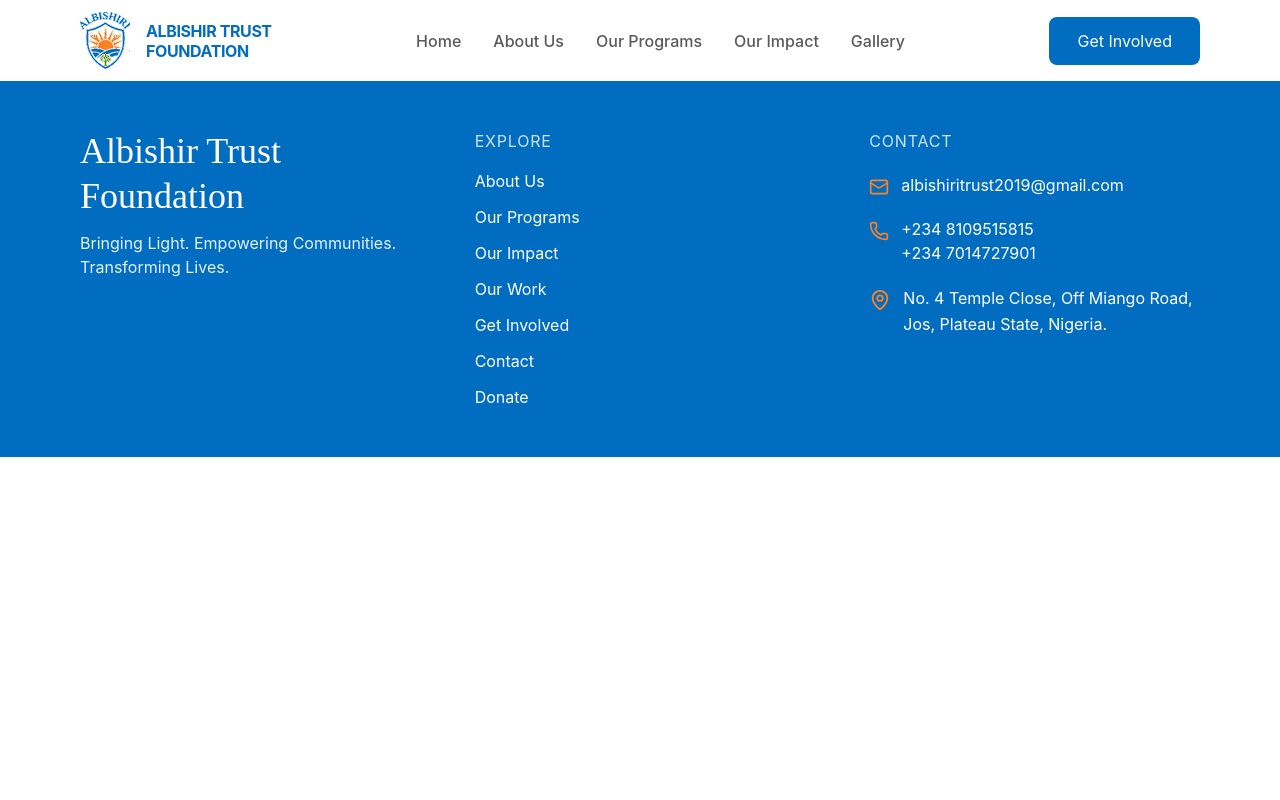
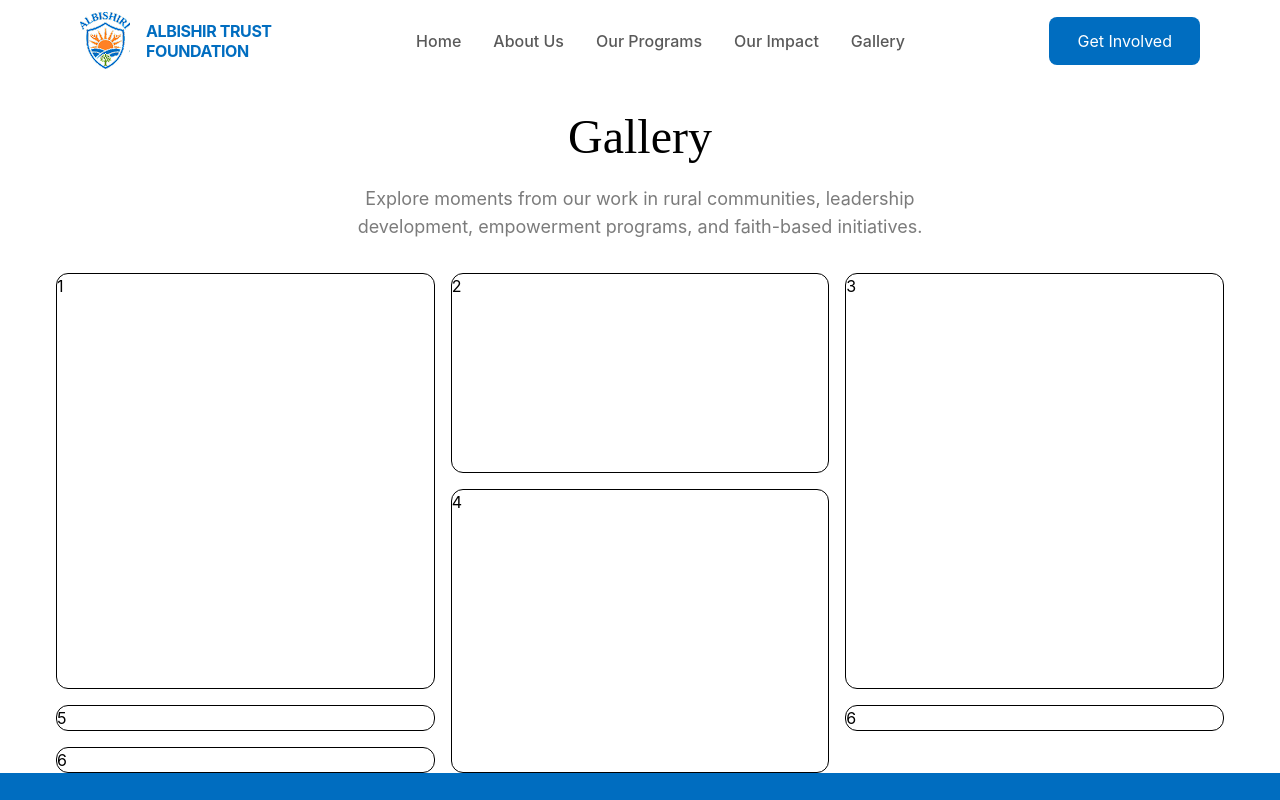
Before and after one commit to Donald2023-source/Albishir, a React (Vite) app: page /gallery in a window 1280 px wide. Shown: the top 800 px of the page. Built offline with nearby package versions, Linux system fonts and the light colour scheme.

Commit message:
feat: gallery

```diff
--- a/src/App.jsx
+++ b/src/App.jsx
@@ -2,6 +2,7 @@
 import Home from "./pages/Home/Home";
 import RootLayout from "./components/Layout";
 import Programs from "./pages/Programs/Programs";
+import Gallery from "./pages/Gallery/Gallery";
 
 export default function App() {
   return (
@@ -10,6 +11,7 @@
         <Routes>
           <Route path="/" element={<Home />} />
           <Route path="/our-programs" element={<Programs />} />
+          <Route path="/gallery" element={<Gallery />} />
         </Routes>
       </RootLayout>
     </BrowserRouter>
--- /dev/null
+++ b/src/pages/Gallery/Gallery.jsx
@@ -0,0 +1,41 @@
+export default function Gallery() {
+  const images = [
+    { name: 1, id: 1 },
+    { name: 2, id: 2 },
+    { name: 3, id: 3 },
+    { name: 4, id: 4 },
+    { name: 5, id: 5 },
+    { name: 6, id: 6 },
+    { name: 6, id: 7 },
+  ];
+
+  return (
+    <div className="max-w-7xl w-full mx-auto px-4">
+      <div className="md:w-[50%] flex items-center py-8 mx-auto flex-col text-center gap-6">
+        <h2 className="font-header text-5xl">Gallery</h2>
+
+        <p className="text-[#5A5A5ACC] md:text-lg">
+          Explore moments from our work in rural communities, leadership
+          development, empowerment programs, and faith-based initiatives.
+        </p>
+      </div>
+
+      <div className="grid px-10 md:grid-cols-3 grid-rows-2 gap-4 h-[500px]">
+        {images.map((img) => (
+          <div
+            key={img.id}
+            className={`border rounded-xl overflow-hidden ${
+              img.id === 1 ? "row-span-2" : ""
+            }
+              ${img.id === 3 && "row-span-2"}
+              ${img.id === 4 && "row-span-3"}
+
+             `}
+          >
+            {img.name}
+          </div>
+        ))}
+      </div>
+    </div>
+  );
+}
```
